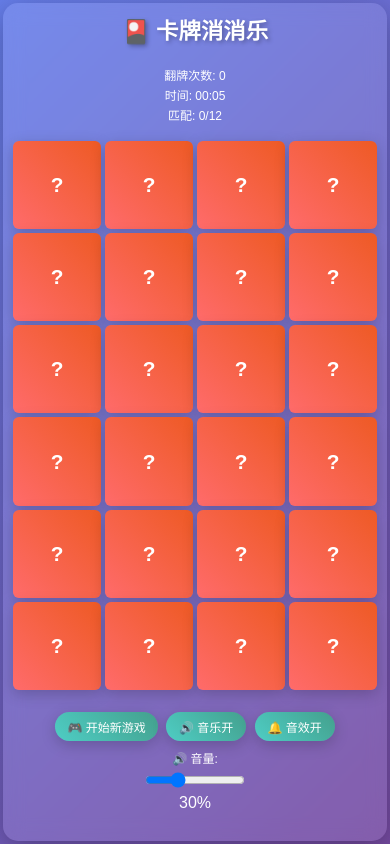
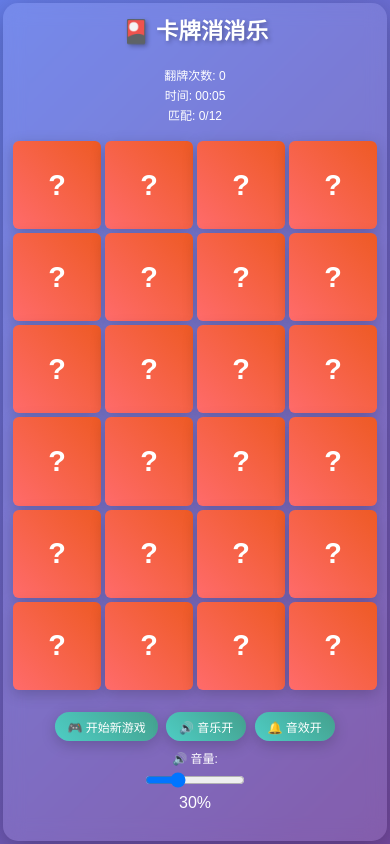
Before and after one commit to pollyan/card-memory-game, a plain HTML site: page index.html in a window 390 px wide. Drawn offline with Linux system fonts and the light colour scheme.

Commit message:
📱 增大手机端卡片符号尺寸 - 提升可视性和用户体验

```diff
--- a/index.html
+++ b/index.html
@@ -276,7 +276,7 @@
             }
 
             .card-face {
-                font-size: 1.6em;
+                font-size: 2.2em;
                 border-radius: 8px;
             }
 
@@ -354,7 +354,7 @@
             }
 
             .card-face {
-                font-size: 1.3em;
+                font-size: 1.8em;
                 border-radius: 6px;
             }
 
@@ -470,7 +470,7 @@
             }
 
             .card-face {
-                font-size: 1.1em;
+                font-size: 1.5em;
             }
         }
 
```
